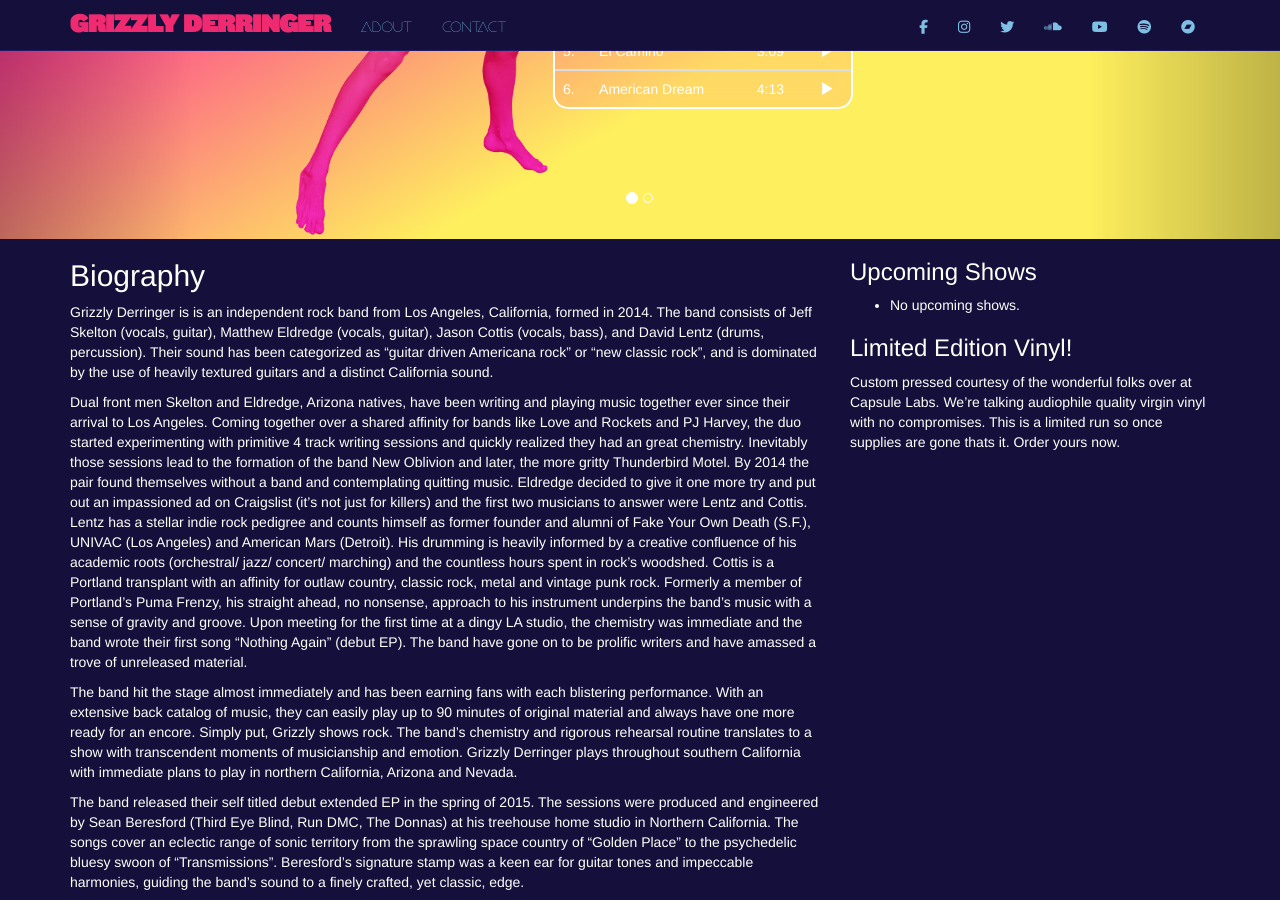
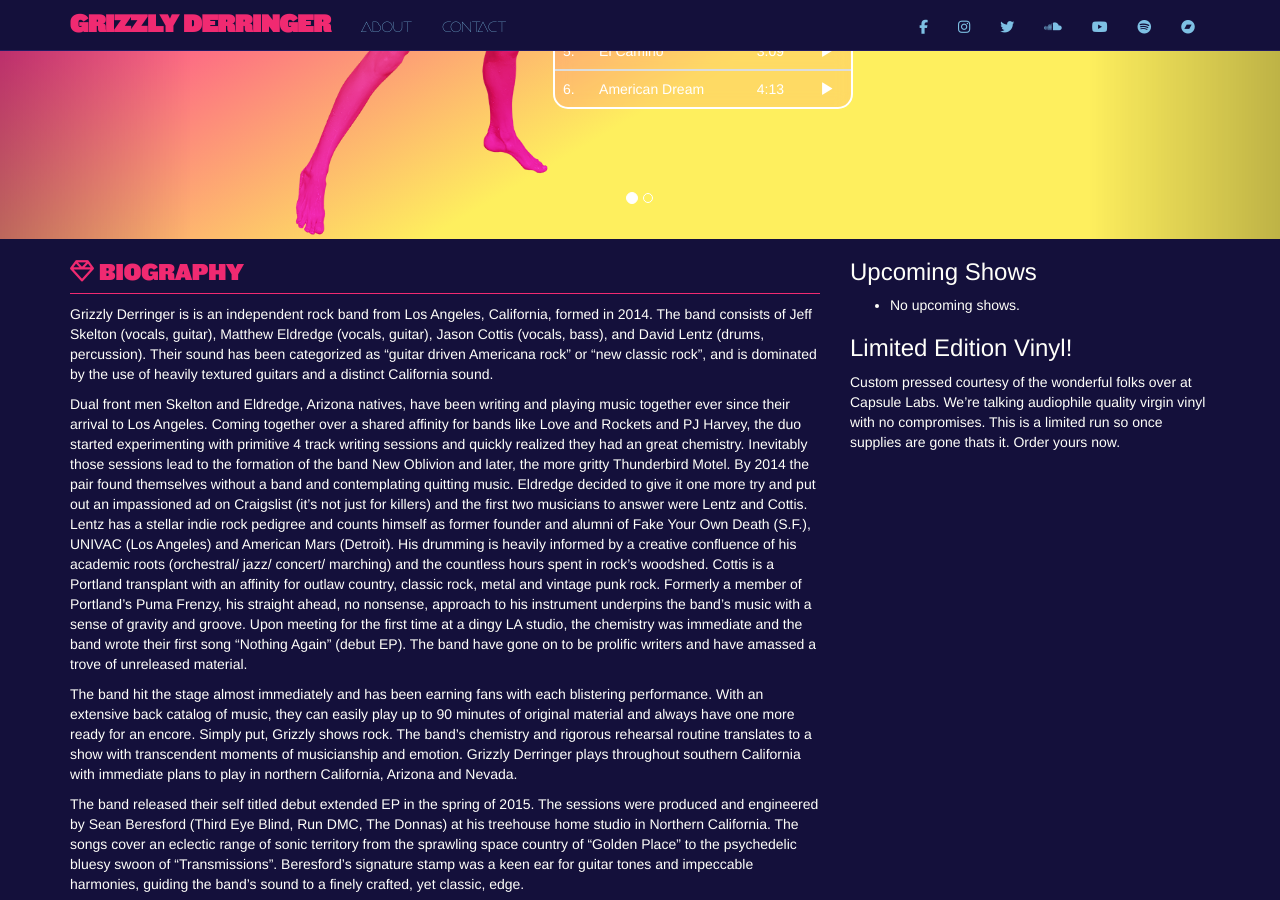
Before and after one commit to GrizzlyDerringer/grizzlyderringer.com, a Jekyll site: the page built from about.md, in a window 1280 px wide and 900 px high, scrolled down 561 px. Built offline with Jekyll 4.4.1, drawn with Linux system fonts in a browser that asks for light colours; nearby versions of some CDN libraries.

Commit message:
About page

```diff
--- a/about.md
+++ b/about.md
@@ -4,7 +4,7 @@ layout: page
 nav: true
 ---
 
-## Biography
+<h3 class="section-head"><i class="fa fa-diamond" aria-hidden="true"></i> Biography</h3>
 
 Grizzly Derringer is is an independent rock band from Los Angeles, California, formed in 2014. The band consists of Jeff Skelton (vocals, guitar), Matthew Eldredge (vocals, guitar), Jason Cottis (vocals, bass), and David Lentz (drums, percussion). Their sound has been categorized as “guitar driven Americana rock” or “new classic rock”, and is dominated by the use of heavily textured guitars and a distinct California sound.
 
```
